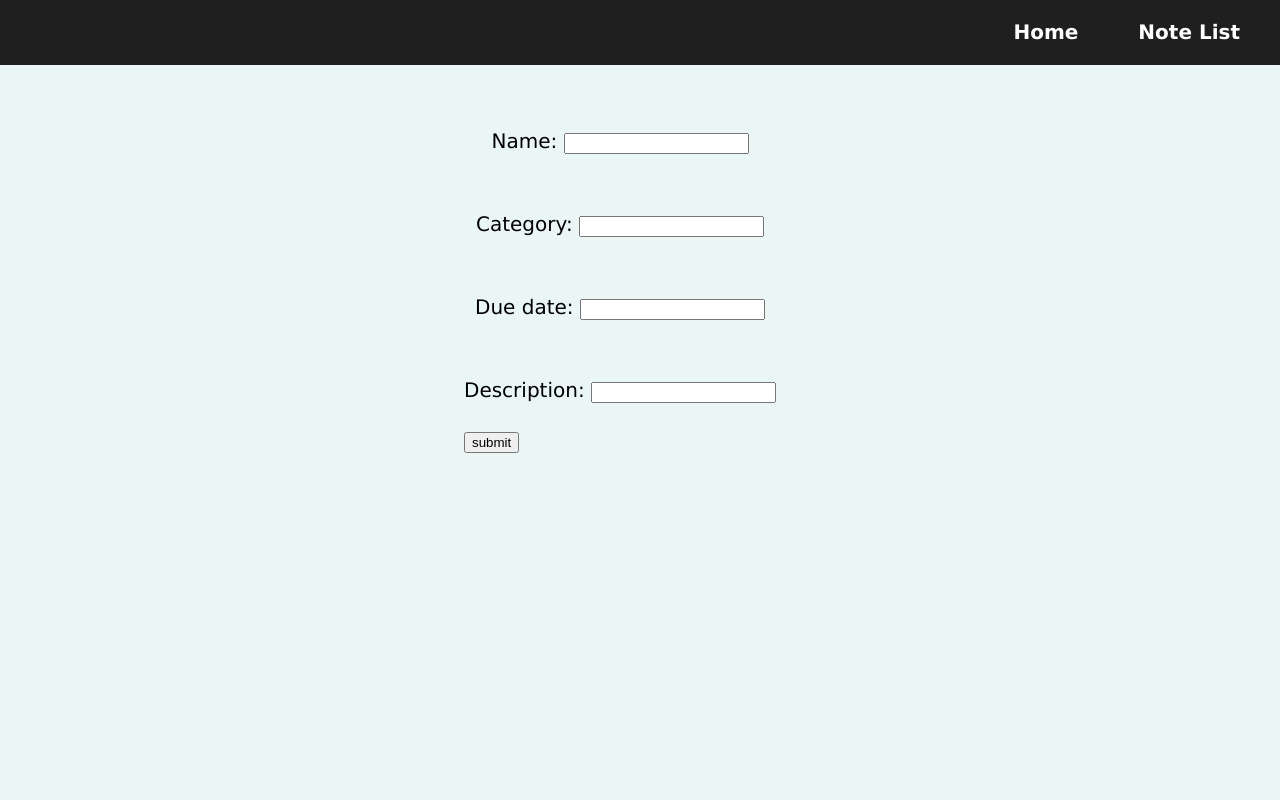
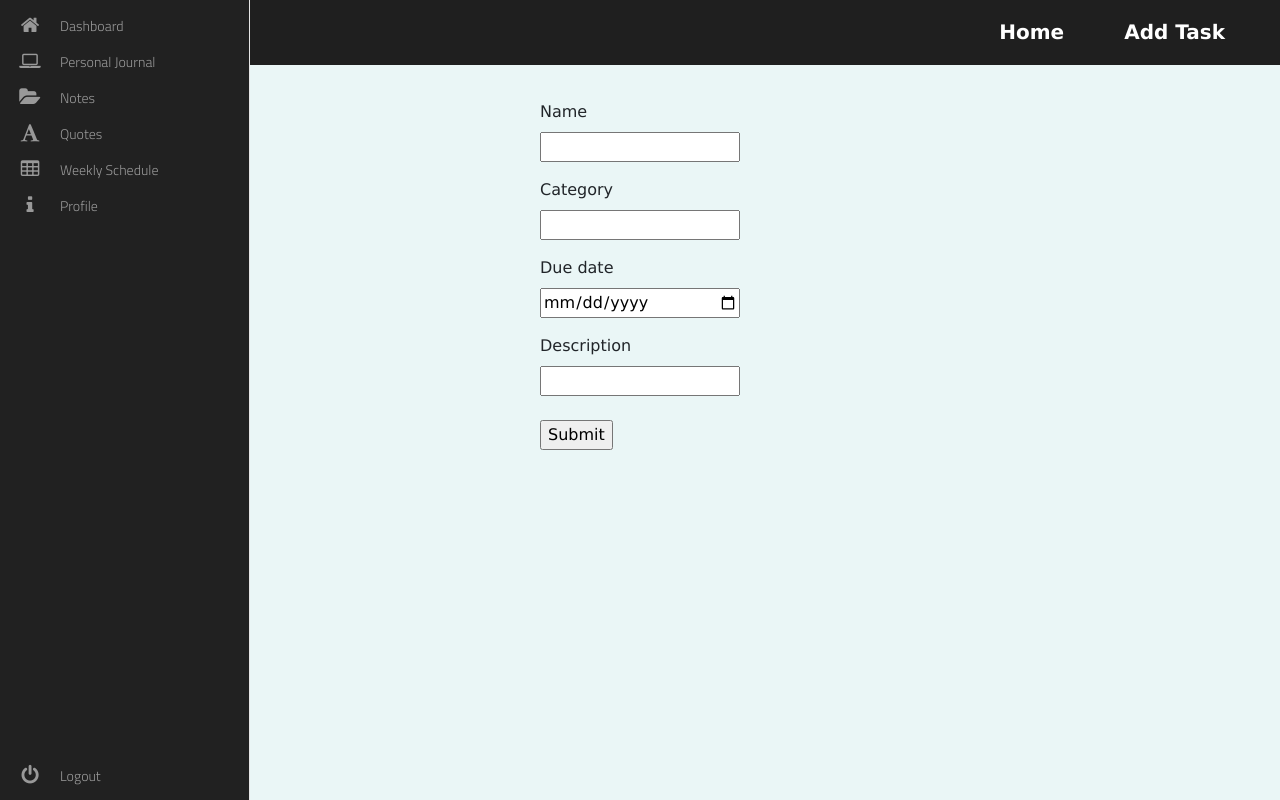
Before and after one commit to dafin678/NoteDote, a Django app: page /to-do-list/add-task in a window 1280 px wide. Run offline with Django 3.2, Linux system fonts and the light colour scheme; some libraries are stand-ins or nearby versions; some web fonts are replaced.

Commit message:
Notes added

```diff
--- a/project/settings.py
+++ b/project/settings.py
@@ -57,6 +57,7 @@ INSTALLED_APPS = [
     'django.contrib.staticfiles',
     'to_do_list',
     'weekly_schedule',
+    'notes',
     # 'rest_framework'
 ]
 
--- a/project/urls.py
+++ b/project/urls.py
@@ -18,9 +18,11 @@ from django.urls import include, path, re_path
 import to_do_list.urls as to_do_list
 from to_do_list.views import index as index_to_do_list
 import weekly_schedule.urls as weekly_schedule
+import notes.urls as notes
 
 urlpatterns = [
     path('admin/', admin.site.urls),
+    path('notes/', include(notes)),
     path('to-do-list/', include(to_do_list)),
     path('weekly_schedule/', include(weekly_schedule)),
     re_path(r'^$', index_to_do_list, name='index')
--- a/to_do_list/templates/index.html
+++ b/to_do_list/templates/index.html
@@ -42,7 +42,7 @@
 
               </li>
               <li class="has-subnav">
-                  <a href="#">
+                  <a href="/notes">
                      <i class="fa fa-folder-open fa-2x"></i>
                       <span class="nav-text">
                           Notes
--- a/to_do_list/templates/todo_form.html
+++ b/to_do_list/templates/todo_form.html
@@ -3,6 +3,7 @@
 <html lang="en">
 <head>
     <meta charset="UTF-8">
+    <link rel="stylesheet" href="https://maxcdn.bootstrapcdn.com/bootstrap/4.0.0/css/bootstrap.min.css" integrity="sha384-Gn5384xqQ1aoWXA+058RXPxPg6fy4IWvTNh0E263XmFcJlSAwiGgFAW/dAiS6JXm" crossorigin="anonymous">
     <link rel = "stylesheet" type= "text/css" href="{% static 'style.css'%}">
     <meta http-equiv="X-UA-Compatible" content="IE=edge">
     <meta name="viewport" content="width=device-width, initial-scale=1.0">
@@ -14,18 +15,104 @@
           <div class="container">
             <div class="header-right">
               <a href="/to-do-list"><b>Home</b></a>
-              <a href="/to-do-list"><b>Note List</b></a>
+              <a href="/to-do-list/add-task"><b>Add Task</b></a>
             </div>
           </div>
         </header>
         <div class ="body-container">
+          <div class="area"></div><nav class="main-menu">
+            <ul>
+                <li>
+                    <a href="/to-do-list">
+                        <i class="fa fa-home fa-2x"></i>
+                        <span class="nav-text">
+                            Dashboard
+                        </span>
+                    </a>
+
+                </li>
+                <li class="has-subnav">
+                    <a href="#">
+                        <i class="fa fa-laptop fa-2x"></i>
+                        <span class="nav-text">
+                            Personal Journal
+                        </span>
+                    </a>
+
+                </li>
+                <li class="has-subnav">
+                    <a href="/notes">
+                       <i class="fa fa-folder-open fa-2x"></i>
+                        <span class="nav-text">
+                            Notes
+                        </span>
+                    </a>
+
+                </li>
+                <li>
+                    <a href="#">
+                        <i class="fa fa-font fa-2x"></i>
+                        <span class="nav-text">
+                           Quotes
+                        </span>
+                    </a>
+                </li>
+                <li>
+                   <a href="/weekly_schedule">
+                       <i class="fa fa-table fa-2x"></i>
+                        <span class="nav-text">
+                            Weekly Schedule
+                        </span>
+                    </a>
+                </li>
+                <li>
+                    <a href="#">
+                       <i class="fa fa-info fa-2x"></i>
+                        <span class="nav-text">
+                            Profile
+                        </span>
+                    </a>
+                </li>
+            </ul>
+
+            <ul class="logout">
+                <li>
+                   <a href="#">
+                         <i class="fa fa-power-off fa-2x"></i>
+                        <span class="nav-text">
+                            Logout
+                        </span>
+                    </a>
+                </li>
+            </ul>
+        </nav>
             <div style="display: flex; flex-direction: column; align-items: center; justify-content: center; width: 100%;">
-
-                <form action="" method="POST">
-                    {% csrf_token %}
-                    {{form.as_p}}
-                    <input type="submit"  value="submit">
-                </form>
+            <form action= "" method="POST">
+              {% csrf_token %}
+              <div class="form-group">
+                <label>Name</label>
+                <br>
+                <input type="text" maxlength="30" name = "name" required id ="id_name" style="width: 200px;">
+              </div>
+              <div class="form-group">
+                <label>Category</label>
+                <br>
+                <input type="text" maxlength="30" name = "category" required id ="id_category" style="width: 200px;">
+              </div>
+              <div class="form-group">
+                <label>Due date</label>
+                <br>
+                <input type="date" name = "due_date" required id ="id_due_date" style="width: 200px;">
+              </div>
+              <div class="form-group">
+                <label>Description</label>
+                <br>
+                <input type="text" maxlength="30" name = "description" required id ="id_description" style="width: 200px;">
+                <br>
+                <br>
+                <input type="submit" value="Submit">
+              </div>
+            </form>
             </div>
         </div>
       </div>
```
